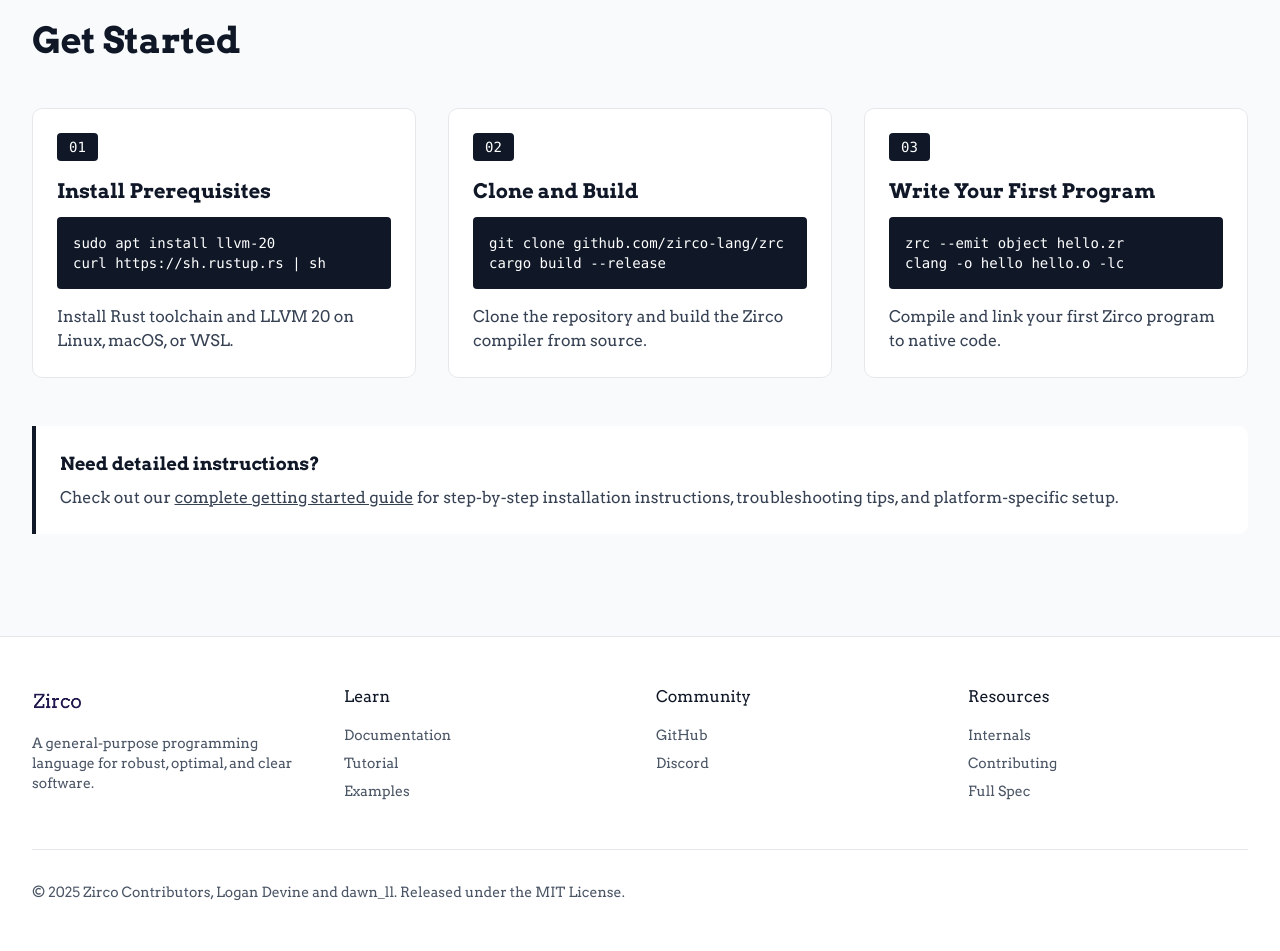
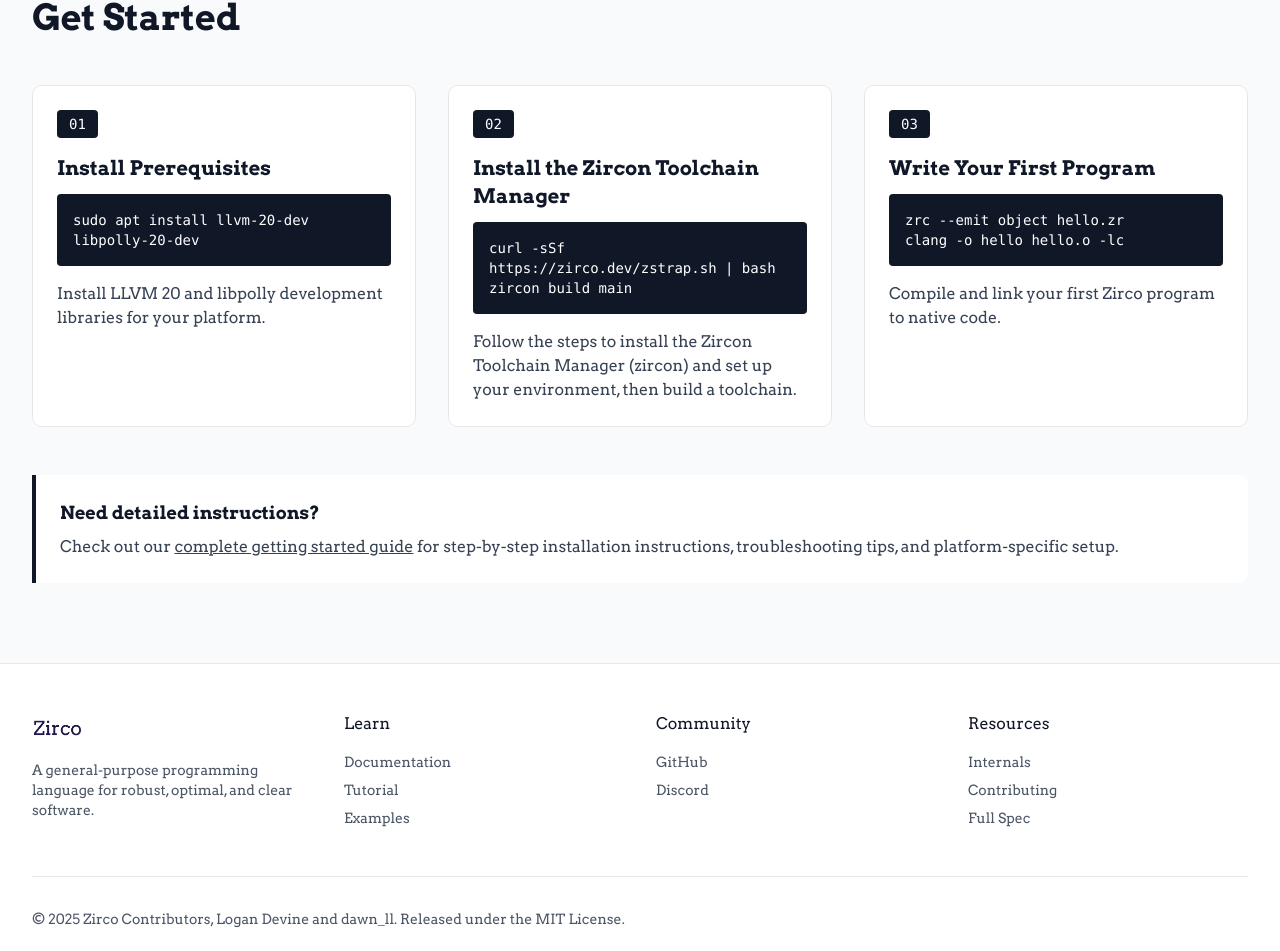
Before and after one commit to zirco-lang/zirco.dev, a React (Vite) app: page / in a window 1280 px wide. Shown: the part 2995-3946 px from the top of the page. Built offline with nearby package versions, Linux system fonts and the light colour scheme; the HTML template or start-up script is replaced by a standard one.

Commit message:
update getting-started

```diff
--- a/src/components/GetStarted.tsx
+++ b/src/components/GetStarted.tsx
@@ -23,12 +23,13 @@ export function GetStarted() {
                                 Install Prerequisites
                             </h3>
                             <div className="bg-gray-900 dark:bg-gray-950 text-white p-3 sm:p-4 mb-4 font-mono text-xs sm:text-sm overflow-x-auto rounded transition-colors duration-300">
-                                <div>sudo apt install llvm-20</div>
-                                <div>curl https://sh.rustup.rs | sh</div>
+                                <div>
+                                    sudo apt install llvm-20-dev libpolly-20-dev
+                                </div>
                             </div>
                             <p className="text-sm sm:text-base text-gray-700 dark:text-gray-300 transition-colors duration-300">
-                                Install Rust toolchain and LLVM 20 on Linux,
-                                macOS, or WSL.
+                                Install LLVM 20 and libpolly development
+                                libraries for your platform.
                             </p>
                         </div>
                     </FadeIn>
@@ -39,15 +40,18 @@ export function GetStarted() {
                                 02
                             </div>
                             <h3 className="text-lg sm:text-xl font-semibold text-gray-900 dark:text-white mb-3 transition-colors duration-300">
-                                Clone and Build
+                                Install the Zircon Toolchain Manager
                             </h3>
                             <div className="bg-gray-900 dark:bg-gray-950 text-white p-3 sm:p-4 mb-4 font-mono text-xs sm:text-sm overflow-x-auto rounded transition-colors duration-300">
-                                <div>git clone github.com/zirco-lang/zrc</div>
-                                <div>cargo build --release</div>
+                                <div>
+                                    curl -sSf https://zirco.dev/zstrap.sh | bash
+                                </div>
+                                <div>zircon build main</div>
                             </div>
                             <p className="text-sm sm:text-base text-gray-700 dark:text-gray-300 transition-colors duration-300">
-                                Clone the repository and build the Zirco
-                                compiler from source.
+                                Follow the steps to install the Zircon Toolchain
+                                Manager (zircon) and set up your environment,
+                                then build a toolchain.
                             </p>
                         </div>
                     </FadeIn>
```
